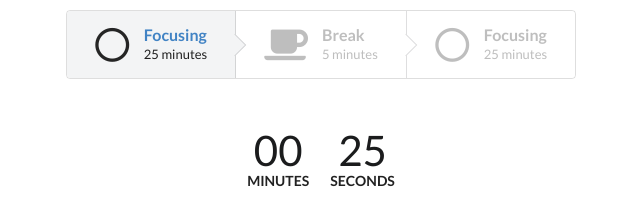
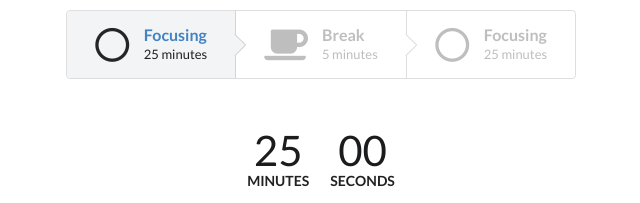
Before and after one commit to daniloikeda/pomodoro-method, a React (Create React App) app: page / in a window 1280 px wide. Shown: the top 203 px of the page, without its empty margins (319-959 px from the left). Built offline with nearby package versions, Linux system fonts and the light colour scheme.

Commit message:
FIX - removing time mock

```diff
--- a/src/components/Timer.js
+++ b/src/components/Timer.js
@@ -39,8 +39,8 @@ function Timer(props) {
 
   useEffect(() => {
     setTimerStopped(true);
-    setCountdown(props.countdown);
-    setRemainingCountDown(props.countdown);
+    setCountdown(props.countdown * 60);
+    setRemainingCountDown(props.countdown * 60);
 
   }, [props.countdown]);
 
```
